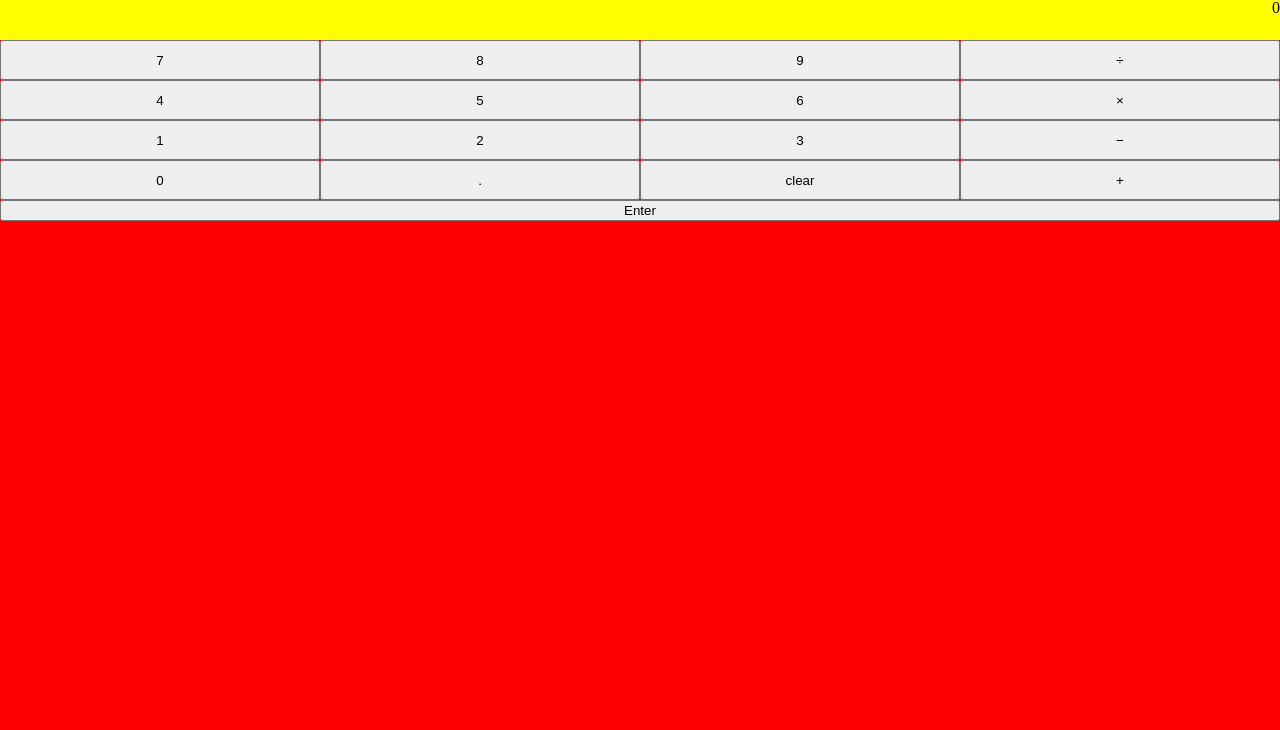
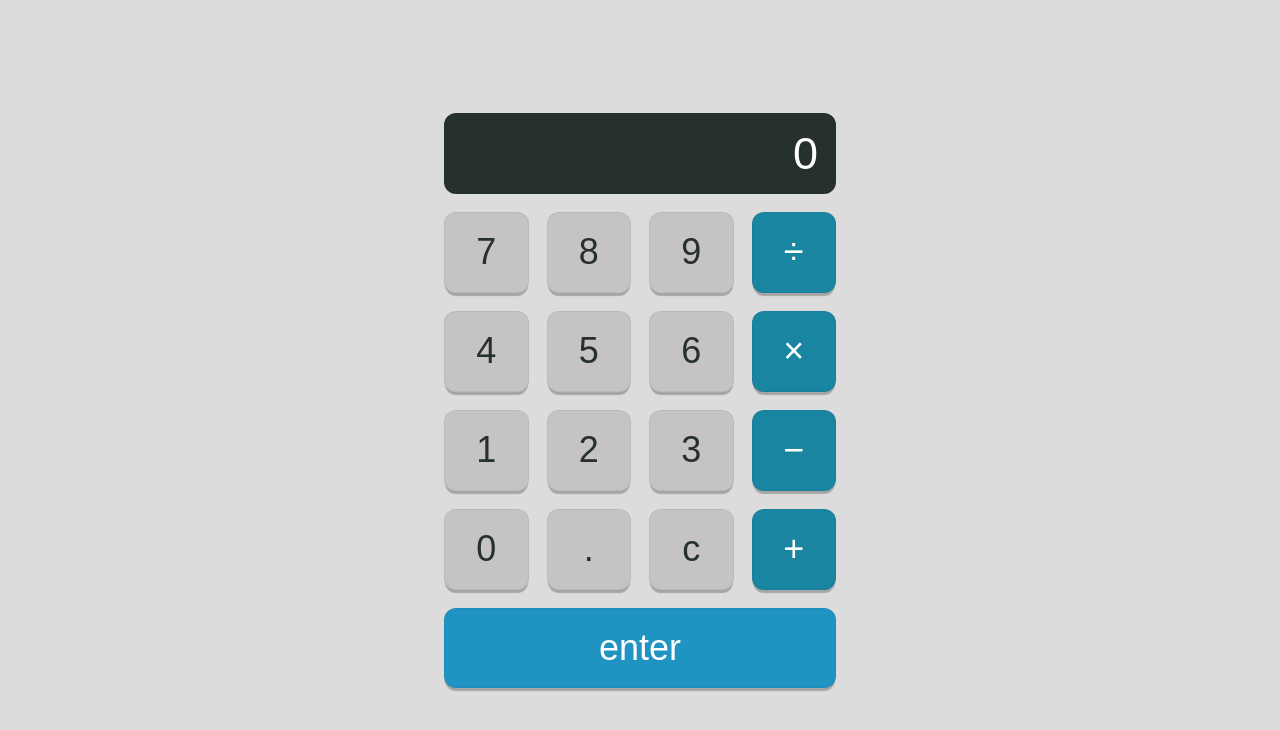
Before and after one commit to Ameer67/calculator, a plain HTML site: page index.html in a window 1280 px wide. Drawn offline with Linux system fonts and the light colour scheme.

Commit message:
Add styling

```diff
--- a/calc.js
+++ b/calc.js
@@ -196,4 +196,15 @@ function updateDisplay(){
             display.textContent += element + ' ';
         });
     }
+
+    const initialFontSize = 45;
+    let textLength = display.textContent.length;
+
+    if (textLength >= 15 && textLength < 25) {
+        display.style.fontSize = `${initialFontSize - (textLength - 5)}px`;
+    } else if (textLength >= 25){
+        display.style.fontSize = `${initialFontSize - 25}px`;
+    } else {
+        display.style.fontSize = `${initialFontSize}px`;
+    }
 }
--- a/index.html
+++ b/index.html
@@ -13,24 +13,24 @@
         <button class="number-btn" type="button" value="7">7</button>
         <button class="number-btn" type="button" value="8">8</button>
         <button class="number-btn" type="button" value="9">9</button>
-        <button class="number-btn" type="button" value="/">&divide;</button>
+        <button class="number-btn operator" type="button" value="/">&divide;</button>
 
         <button class="number-btn" type="button" value="4">4</button>
         <button class="number-btn" type="button" value="5">5</button>
         <button class="number-btn" type="button" value="6">6</button>
-        <button class="number-btn" type="button" value="*">&times;</button>
+        <button class="number-btn operator" type="button" value="*">&times;</button>
 
         <button class="number-btn" type="button" value="1">1</button>
         <button class="number-btn" type="button" value="2">2</button>
         <button class="number-btn" type="button" value="3">3</button>
-        <button class="number-btn" type="button" value="-">&minus;</button>
+        <button class="number-btn operator" type="button" value="-">&minus;</button>
 
         <button class="number-btn" type="button" value="0">0</button>
         <button class="number-btn" type="button" value=".">.</button>
-        <button class="number-btn" type="button" value="c">clear</button>
-        <button class="number-btn" type="button" value="+">+</button>
+        <button class="number-btn clear" type="button" value="c">c</button>
+        <button class="number-btn operator" type="button" value="+">+</button>
 
-        <button id="enter-btn" type="submit" value="enter">Enter</button>
+        <button id="enter-btn" type="submit" value="enter">enter</button>
     </form>
     <script src="calc.js"></script>
 </body>
--- a/style.css
+++ b/style.css
@@ -46,29 +46,73 @@ table {
 	border-collapse: collapse;
 	border-spacing: 0;
 }
-
+* {
+	box-sizing: border-box;
+}
 
 
 
 
 html {
-    background: red;
+	background: gainsboro;
+	font-size: 36px;
+	font-family: Arial, Helvetica, sans-serif;
+}
+
+body {
+	display: flex;
+	justify-content: center;
+	align-items: center;
+	height: 100vh;
 }
 
 #calculator {
-    display: grid;
-    grid: repeat(5, 1fr) / repeat(4, 1fr);
+	display: grid;
+	max-width: 410px;
+	width: 100%;
+	grid: repeat(5, 1fr) / repeat(4, 1fr);
+	gap: .5rem;
+	padding: 0 .25rem 0 .25rem;
 }
 
 #answer-container {
-    background-color: yellow;
-    width: 100%;
-    height: 40px;
+	font-size: 45px;
+	background-color: #26302D;
+	padding: .5rem;
+	width: 100%;
+	height: 81px;
     grid-area: 1 / 1 / 1 / 5;
-
-    text-align: right;
+	color: white;
+	border-radius: 12px;
+	text-align: right;
 }
 
+button {
+	padding: .5rem;
+	color: #26302D;
+	background-color: #C5C3C6;
+	border-radius: 12px;
+	font-size: inherit;
+	border: 1px solid rgba(0, 0, 0, 0.05);
+	font-family: inherit;
+	cursor: pointer;
+	box-shadow: 0 4px 1px -1px rgba(0, 0, 0, 0.25);
+}
+
+button:active {
+	transition: .03s linear;
+	transform: scale(.98);
+	box-shadow: 0 1px 1px -1px rgba(0, 0, 0, 0.25);
+}
+
+.operator {
+	color: white;
+	background-color: #1985A1;
+}
+
+
 #enter-btn {
-    grid-area: 6 / 1 / 6 / 5;
+	grid-area: 6 / 1 / 6 / 5;
+	background-color: #1F93C1;
+	color: white;
 }
```
